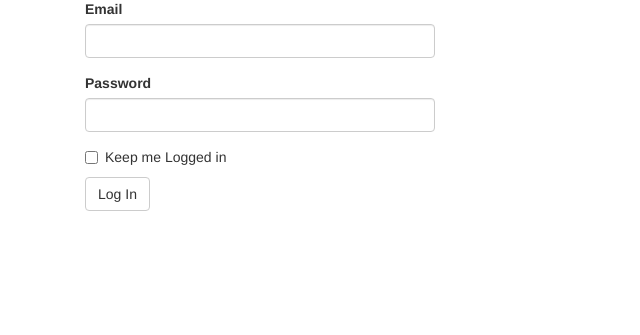
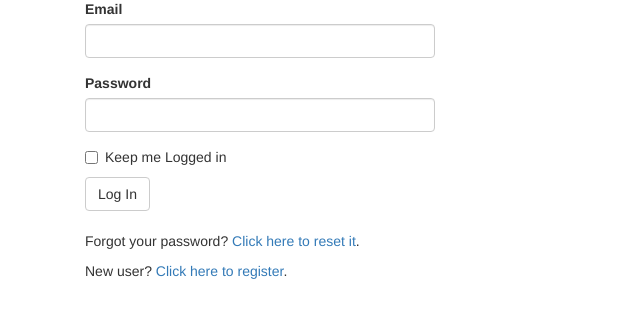
Before and after one commit to CharleiThorin/SaFP, a Flask app: a page that uses app/templates/base.html in a window 1280 px wide. Shown: the part 193-528 px from the top of the page, without its empty margins (0-640 px from the left). Run offline with Flask 2, Linux system fonts and the light colour scheme; some libraries are stand-ins or nearby versions.

Commit message:
password resetting and updating

```diff
--- a/app/auth/forms.py
+++ b/app/auth/forms.py
@@ -30,3 +30,23 @@ class RegistrationForm(FlaskForm):
     def validate_username(self, field):
         if User.query.filter_by(username=field.data).first():
             raise ValidationError('Username already in Use')
+
+
+class ChangePasswordForm(FlaskForm):
+    old_password = PasswordField('Old password', validators=[InputRequired()])
+    password = PasswordField('New password', validators=[InputRequired(), EqualTo('password2',
+                                                                                  message='Passwords must match')])
+    password2 = PasswordField('Confirm New Password', validators=[InputRequired()])
+    submit = SubmitField('submit')
+
+
+class PasswordResetRequestForm(FlaskForm):
+    email = StringField('Email', validators=[InputRequired(), Length(1, 64), Email()])
+    submit = SubmitField('Reset Password')
+
+
+class PasswordResetForm(FlaskForm):
+    password = PasswordField('Enter New Password', validators=[InputRequired(),
+                                                               EqualTo('password2', message='Passwords must match')])
+    password2 = PasswordField('Confirm Password', validators=[InputRequired()])
+    submit = SubmitField('Reset Password')
--- a/app/auth/views.py
+++ b/app/auth/views.py
@@ -1,7 +1,7 @@
 from . import auth
 from flask import render_template, request, url_for, redirect, flash
 from flask_login import login_required, login_user, logout_user, current_user
-from .forms import LoginForm, RegistrationForm
+from .forms import LoginForm, RegistrationForm, ChangePasswordForm, PasswordResetRequestForm, PasswordResetForm
 from .. import db
 from ..email import send_email
 from ..models import User
@@ -19,6 +19,15 @@ def unconfirmed():
     if current_user.is_anonymous or current_user.confirmed:
         return redirect(url_for('main.index'))
     return render_template('auth/unconfirmed.html')
+
+
+@auth.route('/confirm')
+@login_required
+def resend_confirmation():
+    token = current_user.gen_confirmation_token()
+    send_email(current_user.email, 'Confirm your account', 'auth/email/confirm', user=current_user, token=token)
+    flash('A new confirmation email has been sent to you by email')
+    return redirect(url_for('main.index'))
 
 
 @auth.route('/login', methods=['GET', 'POST'])
@@ -69,3 +78,49 @@ def confirm(token):
     else:
         flash('The confirmation link is invalid or has expired')
     return redirect(url_for('main.index'))
+
+
+@auth.route('/change-password', methods=['GET', 'POST'])
+@login_required
+def change_password():
+    form = ChangePasswordForm()
+    if form.validate_on_submit():
+        if current_user.verify_password(form.old_password.data):
+            current_user.password = form.password.data
+            db.session.add(current_user)
+            db.session.commit()
+            flash('Your Password has been updated')
+            return redirect(url_for('main.index'))
+    return render_template('auth/change_password.html', form=form)
+
+
+@auth.route('/reset', methods=['GET', 'POST'])
+def password_reset_request():
+    if not current_user.is_anonymous:
+        return redirect(url_for('main.index'))
+    form = PasswordResetRequestForm()
+    if form.validate_on_submit():
+        user = User.query.filter_by(email=form.email.data).first()
+        if user:
+            token = user.gen_reset_token()
+            send_email(user.email, 'Reset Your Password', 'auth/email/reset_password', user=user, token=token)
+            flash('An email with instructions to reset your password has been sent to you.')
+            return redirect(url_for('auth.login'))
+        flash('The email entered did not match any email address we have')
+    return render_template('auth/reset_password.html', form=form)
+
+
+@auth.route('/reset/<token>', methods=['GET', 'POST'])
+def password_reset(token):
+    if not current_user.is_anonymous:
+        return redirect(url_for('main.index'))
+    form = PasswordResetForm()
+    if form.validate_on_submit():
+        if User.reset_password(token, form.password.data):
+            db.session.commit()
+            flash('Your password has been updated.')
+            return redirect(url_for('auth.login'))
+        else:
+            flash("Password wasn't reset. Please try again")
+            return redirect(url_for('auth.login'))
+    return render_template('auth/reset_password.html', form=form)
--- a/app/templates/auth/login.html
+++ b/app/templates/auth/login.html
@@ -9,5 +9,8 @@
     </div>
     <div class="col-md-4">
         {{ wtf.quick_form(form) }}
+        <br>
+    <p>Forgot your password? <a href="{{ url_for('auth.password_reset_request') }}">Click here to reset it</a>.</p>
+    <p>New user? <a href="{{ url_for('auth.register') }}">Click here to register</a>.</p>
     </div>
 {% endblock %}
--- a/app/templates/base.html
+++ b/app/templates/base.html
@@ -26,7 +26,13 @@
                 </ul>
                 <ul class="nav navbar-nav navbar-right">
                     {% if current_user.is_authenticated %}
-                        <li><a href="{{ url_for('auth.logout') }}">Log Out</a> </li>
+                        <li class="dropdown">
+                            <a href="#" class="dropdown-toggle" data-toggle="dropdown">Account <b class="caret"></b></a>
+                            <ul class="dropdown-menu">
+                                <li><a href="{{ url_for('auth.change_password') }}">Change Password</a></li>
+                                <li><a href="{{ url_for('auth.logout') }}">Log Out</a></li>
+                            </ul>
+                        </li>
                     {% else %}
                         <li><a href="{{ url_for('auth.login') }}">Log In</a> </li>
                     {% endif %}
```
Also changed, not shown: app/main/views.py (+4 -20 lines), app/models.py (+18 -0 lines), app/templates/auth/change_password.html (added, +13 -0 lines), app/templates/auth/email/reset_password.html (added, +11 -0 lines), app/templates/auth/email/reset_password.txt (added, +14 -0 lines), app/templates/auth/reset_password.html (added, +13 -0 lines), app/templates/index.html (+0 -7 lines), safp-data.db.
